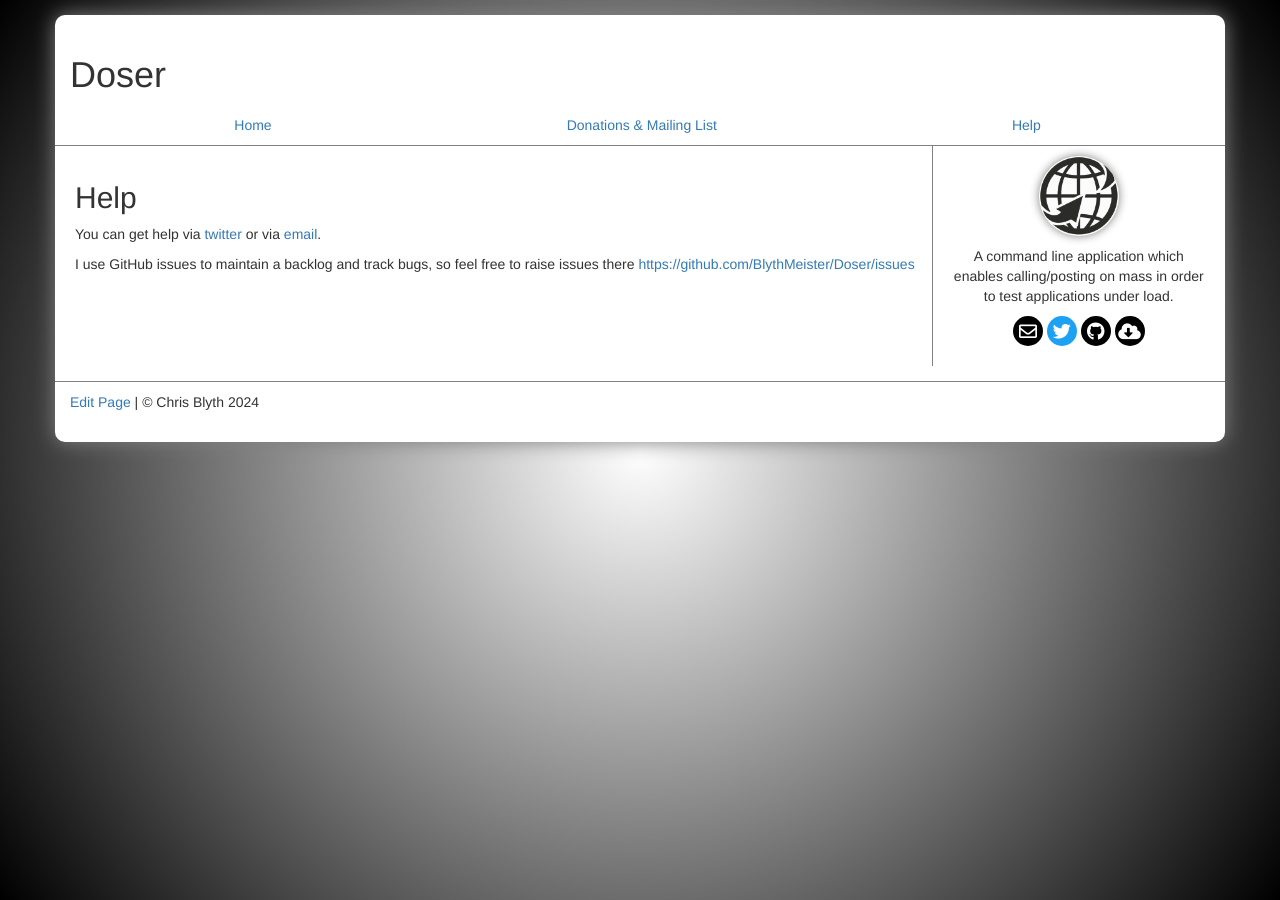
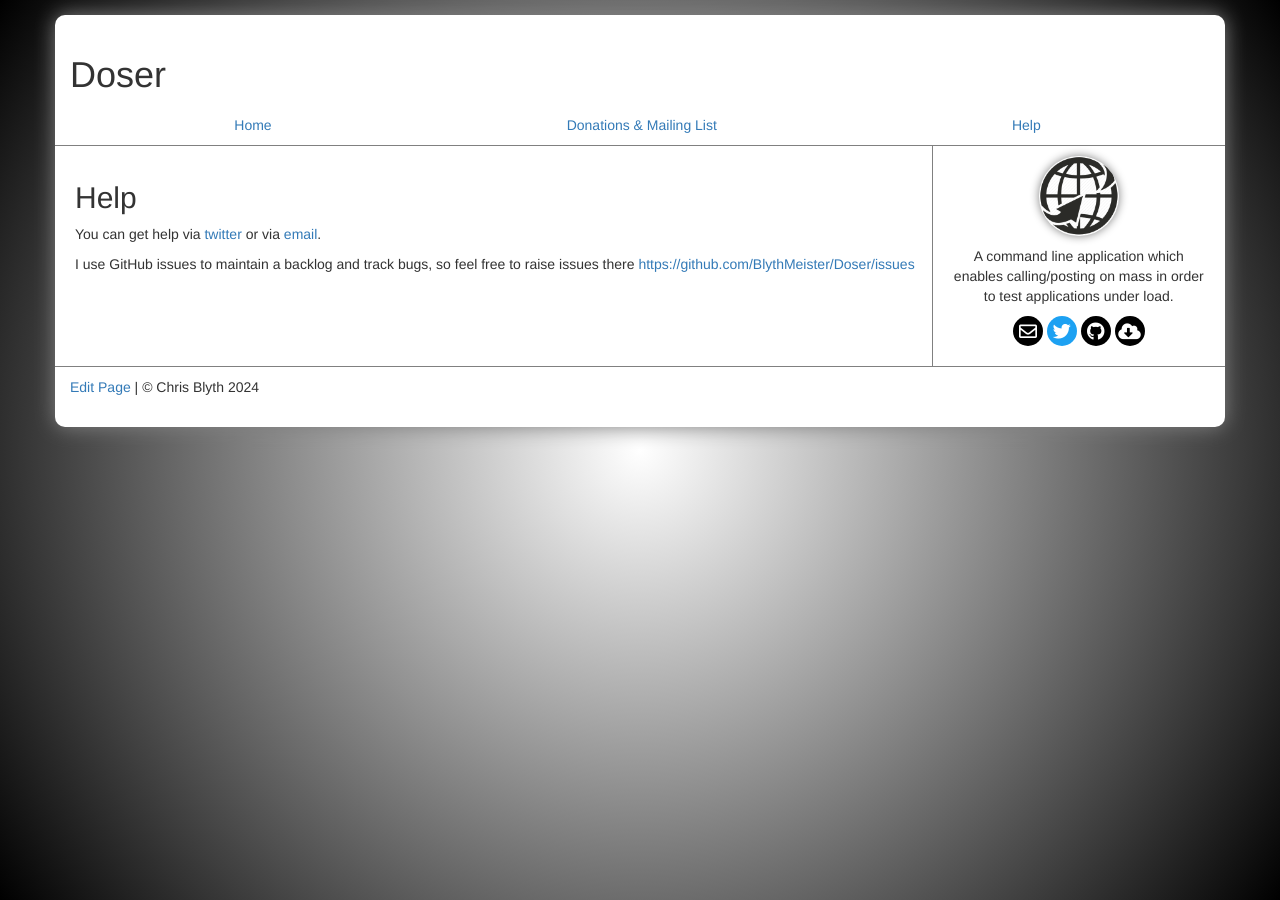
Before and after one commit to BlythMeister/Doser, a Jekyll site: the page built from docs/help/index.md, in a window 1280 px wide. Built offline with Jekyll 4.4.1, drawn with Linux system fonts in a browser that asks for light colours; nearby versions of some CDN libraries.

Commit message:
Update styles.css

```diff
--- a/docs/css/styles.css
+++ b/docs/css/styles.css
@@ -59,7 +59,6 @@
 }
 
 .footer {
-    margin-top: 15px;
     margin-bottom: 5px;
     border-top: 1px solid grey;
     padding-top: 10px;
@@ -72,6 +71,7 @@
 .mainFrame {
     padding-top: 15px;
     padding-left: 20px;
+    padding-bottom: 15px;
     margin-bottom: 0;
 }
 
@@ -118,6 +118,7 @@
 .sidebar .bottomItem {
     border-top: 1px solid grey;
     padding-top: 10px;
+    padding-bottom: 15px;
 }
 
 .sidebar .media-underline {
```
